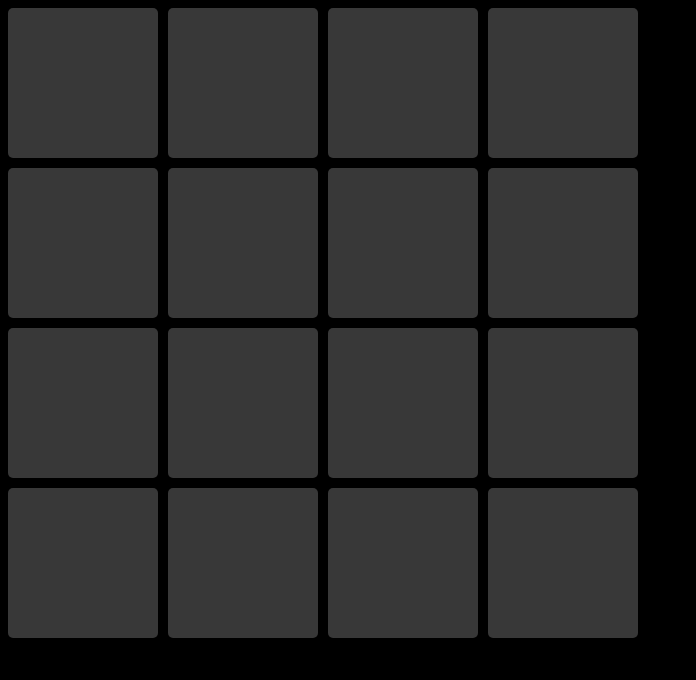
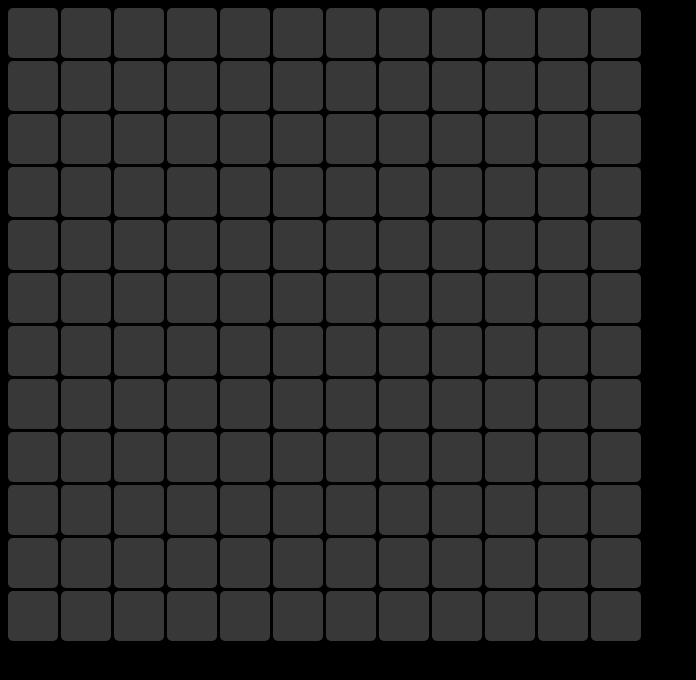
Before and after one commit to PhilipRead/ReactPractice1, a React (Create React App) app: page / in a window 1280 px wide. Shown: the top 680 px of the page, without its empty margins (0-696 px from the left). Built offline with nearby package versions, Linux system fonts and the light colour scheme.

Commit message:
Add board sizes

```diff
--- a/src/App.js
+++ b/src/App.js
@@ -2,14 +2,24 @@ import React, { Component } from 'react';
 import Square from './Square.js';
 import './App.css';
 
+let boardClasses = {
+  4 : 'four-by-four',
+  6 : 'six-by-six',
+  8 : 'eight-by-eight',
+  10 : 'ten-by-ten',
+  12 : 'twelve-by-twelve'
+}
+
+let gameSize = 12;
+
 class App extends Component {
   render() {
     let squareArr = [];
-    for(let i = 0; i<16; i++) {
+    for(let i = 0; i<(gameSize*gameSize); i++) {
       squareArr.push(<Square key={i} squareState='empty'/>);
     }
     return (
-      <div className="container">
+      <div className={`container ${boardClasses[gameSize]}`}>
         {squareArr}
       </div>
     );
--- a/src/index.css
+++ b/src/index.css
@@ -4,10 +4,37 @@ body {
 
 .container {
   display: grid;
+  background-color: black;
+}
+
+.four-by-four {
   grid-template-columns: repeat(4, 150px);
   grid-template-rows: repeat(4, 150px);
   grid-gap: 10px;
-  background-color: black;
+}
+
+.six-by-six {
+  grid-template-columns: repeat(6, 100px);
+  grid-template-rows: repeat(6, 100px);
+  grid-gap: 6px;
+}
+
+.eight-by-eight {
+  grid-template-columns: repeat(8, 75px);
+  grid-template-rows: repeat(8, 75px);
+  grid-gap: 5px;
+}
+
+.ten-by-ten {
+  grid-template-columns: repeat(10, 60px);
+  grid-template-rows: repeat(10, 60px);
+  grid-gap: 4px;
+}
+
+.twelve-by-twelve {
+  grid-template-columns: repeat(12, 50px);
+  grid-template-rows: repeat(12, 50px);
+  grid-gap: 3px;
 }
 
 .square {
```
Also changed, not shown: package.json (line endings or trailing spaces).
